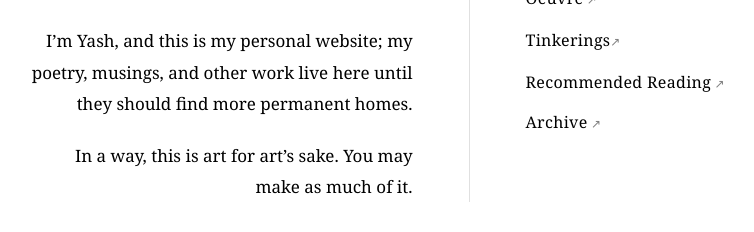
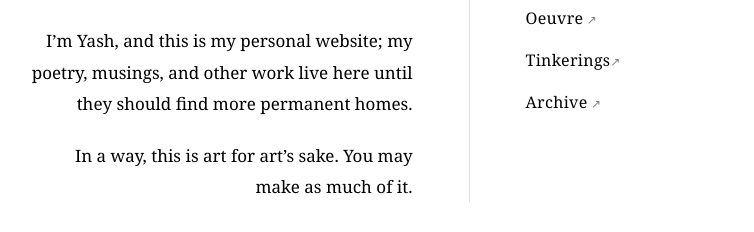
Before and after one commit to moitrayash/moitrayash.github.io, a plain HTML site: page index.html in a window 1280 px wide. Shown: the part 340-572 px from the top of the page, without its empty margins (171-925 px from the left). Drawn offline with Linux system fonts and the light colour scheme.

Commit message:
Drop Recommended Reading from homepage list

```diff
--- a/index.html
+++ b/index.html
@@ -190,7 +190,6 @@ max-width: calc(100vw - 60px);
 </details>
 </div>
 </details>
-<a href="/recread/" target="_blank" rel="noopener noreferrer" data-tip="Under Active Construction">Recommended Reading</a>
 <a href="/archive/" target="_blank" rel="noopener noreferrer" data-tip="For the sake of memory and all (else) that lives">Archive</a>
 </nav>
 </div>
```
